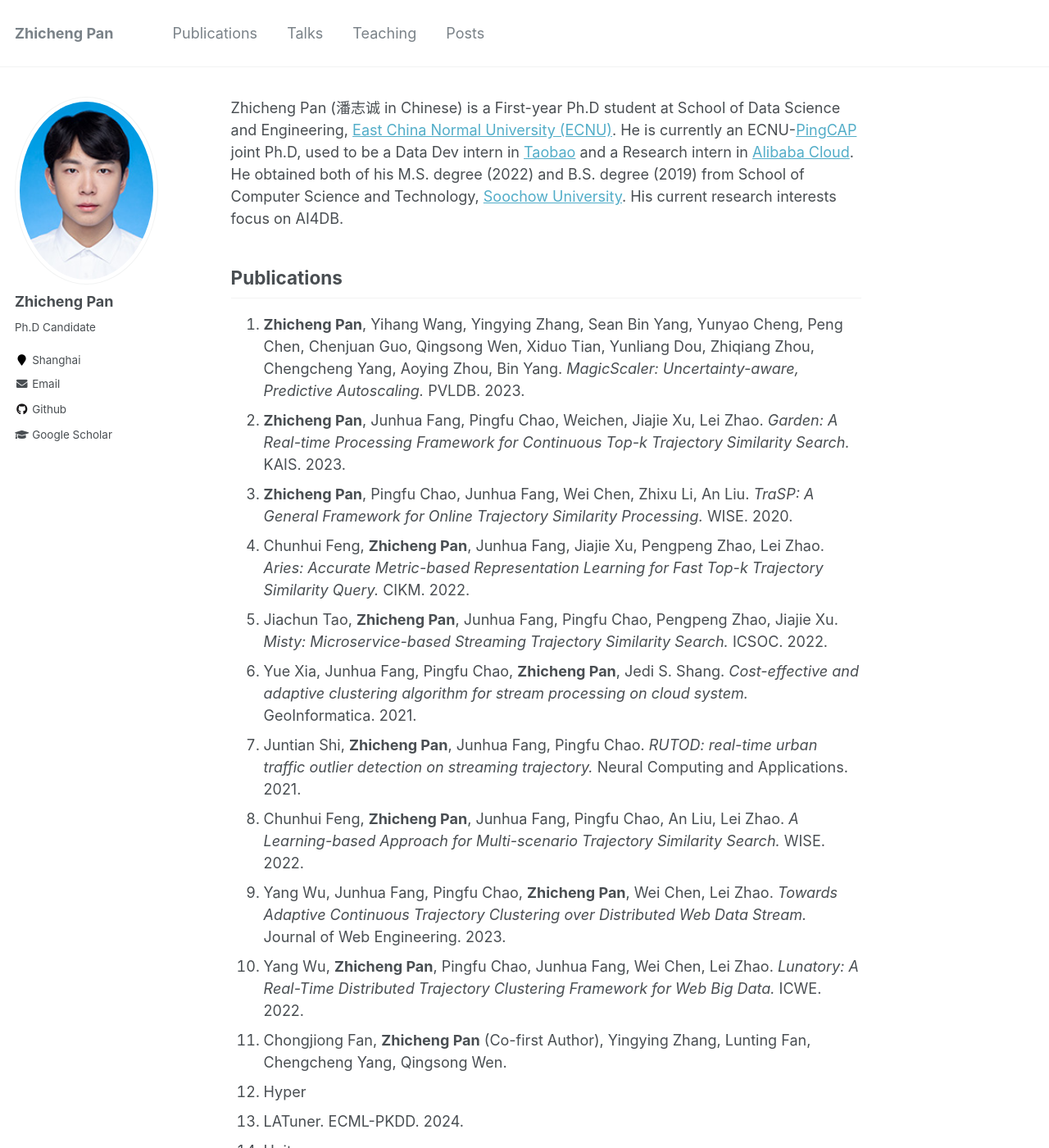
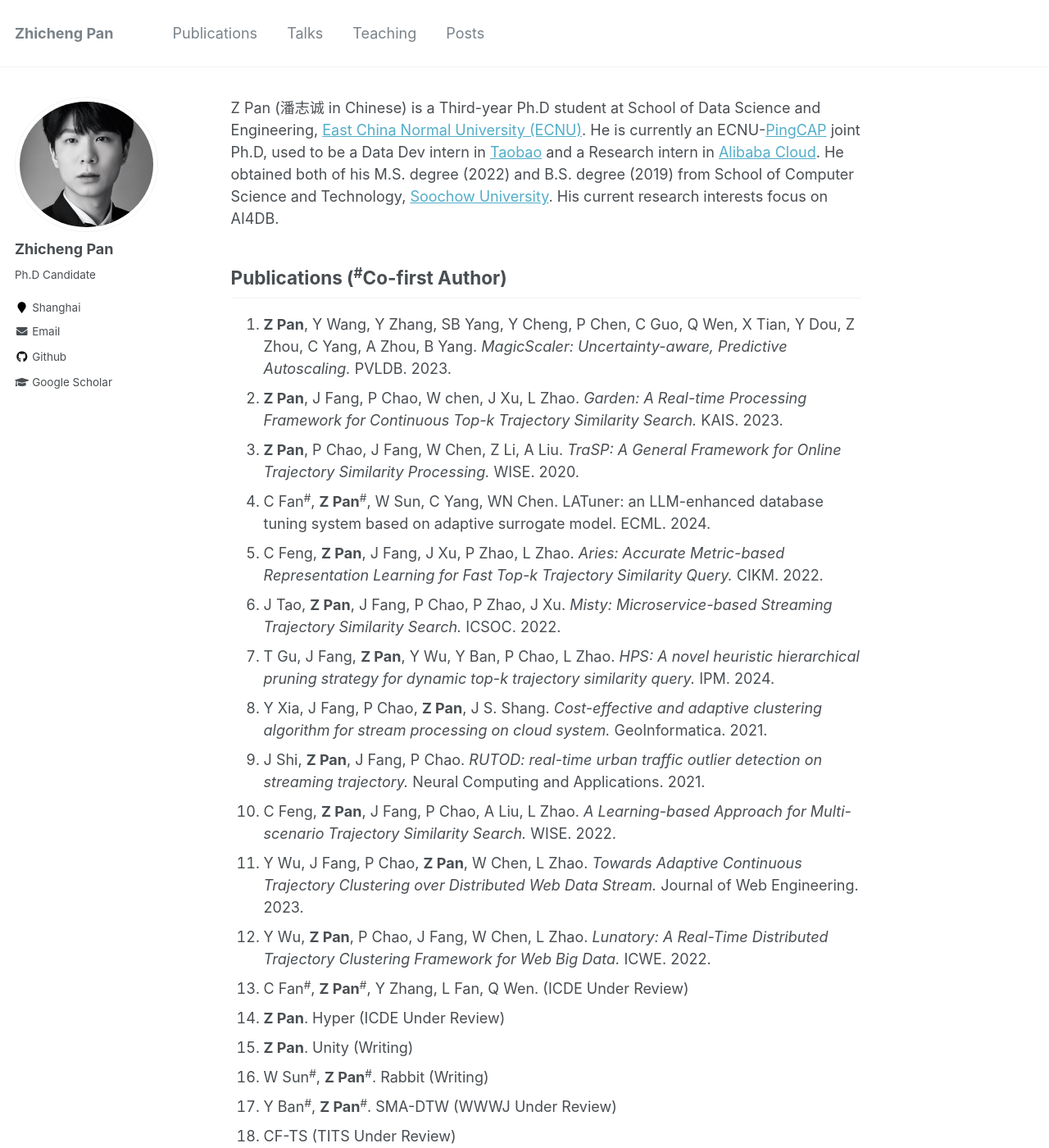
Before and after one commit to lroethan/lroethan.github.io, a Jekyll site: the page built from _pages/about.md, in a window 1280 px wide and 1400 px high. Shown: the whole window at 82% size. Built offline with Jekyll 4.4.1, drawn with Linux system fonts in a browser that asks for light colours; some of the changed text lies outside the part shown.

Commit message:
update some information

```diff
--- a/_pages/about.md
+++ b/_pages/about.md
@@ -8,29 +8,30 @@ redirect_from:
   - /about.html
 ---
 
-Zhicheng Pan (潘志诚 in Chinese) is a First-year Ph.D student at School of Data Science and Engineering, [East China Normal University (ECNU)](https://english.ecnu.edu.cn/). He is currently an ECNU-[PingCAP](https://www.pingcap.com/) joint Ph.D, used to be a Data Dev intern in [Taobao](https://www.taobao.com/) and a Research intern in [Alibaba Cloud](https://www.aliyun.com/). He obtained both of his M.S. degree (2022) and B.S. degree (2019) from School of Computer Science and Technology, [Soochow University](https://www.suda.edu.cn/). His current research interests focus on AI4DB.
+Z Pan (潘志诚 in Chinese) is a Third-year Ph.D student at School of Data Science and Engineering, [East China Normal University (ECNU)](https://english.ecnu.edu.cn/). He is currently an ECNU-[PingCAP](https://www.pingcap.com/) joint Ph.D, used to be a Data Dev intern in [Taobao](https://www.taobao.com/) and a Research intern in [Alibaba Cloud](https://www.aliyun.com/). He obtained both of his M.S. degree (2022) and B.S. degree (2019) from School of Computer Science and Technology, [Soochow University](https://www.suda.edu.cn/). His current research interests focus on AI4DB.
 
-Publications
+Publications (<sup>#</sup>Co-first Author)
 ------
-1. **Zhicheng Pan**, Yihang Wang, Yingying Zhang, Sean Bin Yang, Yunyao Cheng, Peng Chen, Chenjuan Guo, Qingsong Wen, Xiduo Tian, Yunliang Dou, Zhiqiang Zhou, Chengcheng Yang, Aoying Zhou, Bin Yang. *MagicScaler: Uncertainty-aware, Predictive Autoscaling.* PVLDB. 2023.
-2. **Zhicheng Pan**, Junhua Fang, Pingfu Chao, Weichen, Jiajie Xu, Lei Zhao. *Garden: A Real-time Processing Framework for Continuous Top-k Trajectory Similarity Search.* KAIS. 2023.
-3. **Zhicheng Pan**, Pingfu Chao, Junhua Fang, Wei Chen, Zhixu Li, An Liu. *TraSP: A General Framework for Online Trajectory Similarity Processing.* WISE. 2020.
-4. Chunhui Feng, **Zhicheng Pan**, Junhua Fang, Jiajie Xu, Pengpeng Zhao, Lei Zhao. *Aries: Accurate Metric-based Representation Learning for Fast Top-k Trajectory Similarity Query.* CIKM. 2022.
-5. Jiachun Tao, **Zhicheng Pan**, Junhua Fang, Pingfu Chao, Pengpeng Zhao, Jiajie Xu. *Misty: Microservice-based Streaming Trajectory Similarity Search.* ICSOC. 2022.
-6. Yue Xia, Junhua Fang, Pingfu Chao, **Zhicheng Pan**, Jedi S. Shang. *Cost-effective and adaptive clustering algorithm for stream processing on cloud system.* GeoInformatica. 2021.
-7. Juntian Shi, **Zhicheng Pan**, Junhua Fang, Pingfu Chao. *RUTOD: real-time urban traffic outlier detection on streaming trajectory.* Neural Computing and Applications. 2021.
-8. Chunhui Feng, **Zhicheng Pan**, Junhua Fang, Pingfu Chao, An Liu, Lei Zhao. *A Learning-based Approach for Multi-scenario Trajectory Similarity Search.* WISE. 2022.
-9. Yang Wu, Junhua Fang, Pingfu Chao, **Zhicheng Pan**, Wei Chen, Lei Zhao. *Towards Adaptive Continuous Trajectory Clustering over Distributed Web Data Stream.* Journal of Web Engineering. 2023.
-10. Yang Wu, **Zhicheng Pan**, Pingfu Chao, Junhua Fang, Wei Chen, Lei Zhao. *Lunatory: A Real-Time Distributed Trajectory Clustering Framework for Web Big Data.* ICWE. 2022.
-11. Chongjiong Fan, **Zhicheng Pan** (Co-first Author), Yingying Zhang, Lunting Fan, Chengcheng Yang, Qingsong Wen.
-12. Hyper
-13. LATuner. ECML-PKDD. 2024.
-14. Unity
-15. SMA-DTW
-16. PHS
-17. CF-TS
-18. OTC
-19. VLDB demo
+1. **Z Pan**, Y Wang, Y Zhang, SB Yang, Y Cheng, P Chen, C Guo, Q Wen, X Tian, Y Dou, Z Zhou, C Yang, A Zhou, B Yang. *MagicScaler: Uncertainty-aware, Predictive Autoscaling.* PVLDB. 2023.
+2. **Z Pan**, J Fang, P Chao, W chen, J Xu, L Zhao. *Garden: A Real-time Processing Framework for Continuous Top-k Trajectory Similarity Search.* KAIS. 2023.
+3. **Z Pan**, P Chao, J Fang, W Chen, Z Li, A Liu. *TraSP: A General Framework for Online Trajectory Similarity Processing.* WISE. 2020.
+4. C Fan<sup>#</sup>, **Z Pan**<sup>#</sup>, W Sun, C Yang, WN Chen. LATuner: an LLM-enhanced database tuning system based on adaptive surrogate model. ECML. 2024.
+5. C Feng, **Z Pan**, J Fang, J Xu, P Zhao, L Zhao. *Aries: Accurate Metric-based Representation Learning for Fast Top-k Trajectory Similarity Query.* CIKM. 2022.
+6. J Tao, **Z Pan**, J Fang, P Chao, P Zhao, J Xu. *Misty: Microservice-based Streaming Trajectory Similarity Search.* ICSOC. 2022.
+7. T Gu, J Fang, **Z Pan**, Y Wu, Y Ban, P Chao, L Zhao. *HPS: A novel heuristic hierarchical pruning strategy for dynamic top-k trajectory similarity query.* IPM. 2024.
+8. Y Xia, J Fang, P Chao, **Z Pan**, J S. Shang. *Cost-effective and adaptive clustering algorithm for stream processing on cloud system.* GeoInformatica. 2021.
+9. J Shi, **Z Pan**, J Fang, P Chao. *RUTOD: real-time urban traffic outlier detection on streaming trajectory.* Neural Computing and Applications. 2021.
+10. C Feng, **Z Pan**, J Fang, P Chao, A Liu, L Zhao. *A Learning-based Approach for Multi-scenario Trajectory Similarity Search.* WISE. 2022.
+11. Y Wu, J Fang, P Chao, **Z Pan**, W Chen, L Zhao. *Towards Adaptive Continuous Trajectory Clustering over Distributed Web Data Stream.* Journal of Web Engineering. 2023.
+12. Y Wu, **Z Pan**, P Chao, J Fang, W Chen, L Zhao. *Lunatory: A Real-Time Distributed Trajectory Clustering Framework for Web Big Data.* ICWE. 2022.
+13. C Fan<sup>#</sup>, **Z Pan**<sup>#</sup>, Y Zhang, L Fan, Q Wen. (ICDE Under Review)
+14. **Z Pan**. Hyper (ICDE Under Review)
+15. **Z Pan**. Unity (Writing)
+16. W Sun<sup>#</sup>, **Z Pan**<sup>#</sup>. Rabbit (Writing)
+17. Y Ban<sup>#</sup>, **Z Pan**<sup>#</sup>. SMA-DTW (WWWJ Under Review)
+18. CF-TS (TITS Under Review)
+19. SeeD (TITS Under Review)
+20. Demo (Uncertain)
 
 Projects
 ------
```
Also changed, not shown: images/profile-1.png (added), images/profile.png.
